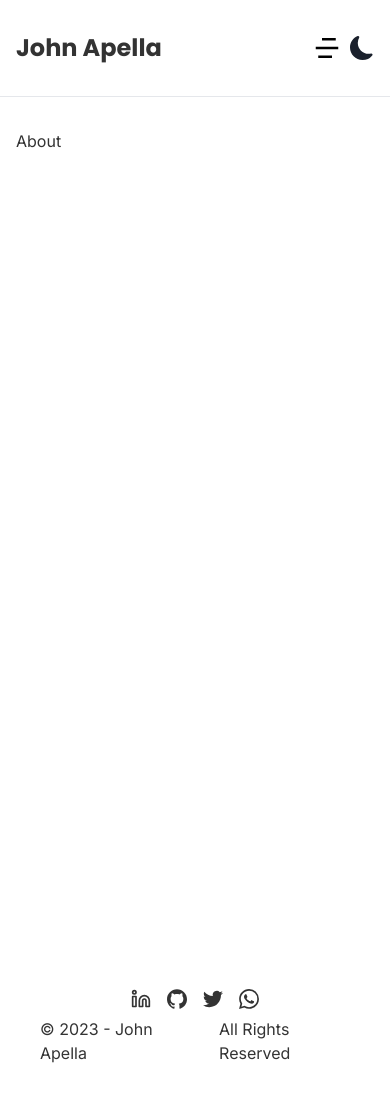
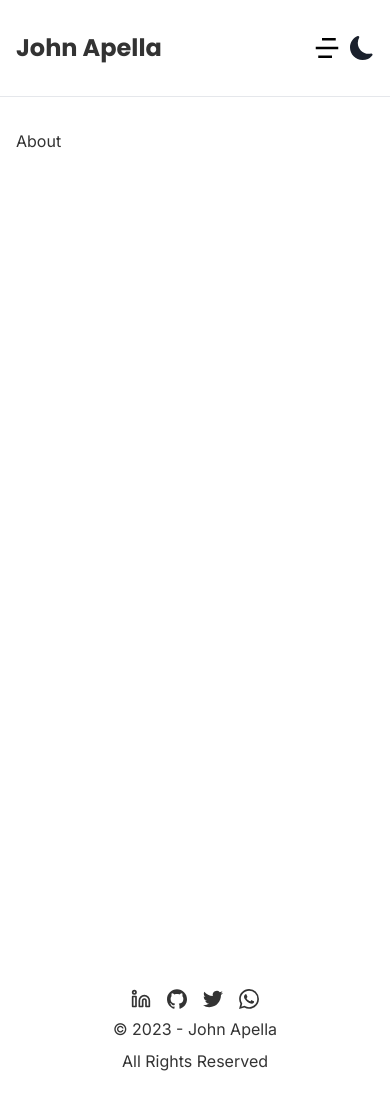
Before and after one commit to apella1/next-portfolio, a Next.js app: page /about in a window 390 px wide. Built offline with nearby package versions, Linux system fonts and the light colour scheme.

Commit message:
Implement footer mobile layout

```diff
--- a/components/Footer.tsx
+++ b/components/Footer.tsx
@@ -5,7 +5,7 @@ const thisYear: string = new Date().getFullYear().toString();
 
 const Footer = () => {
   return (
-    <footer className="flex flex-col lg:flex-row lg:justify-between p-4 pt-8 m-4 px-4 md:px-16 lg:px-28 2xl:px-52">
+    <footer className="flex flex-col space-y-2 lg:space-y-0 lg:flex-row lg:justify-between p-4 pt-8 m-4 px-4 md:px-16 lg:px-28 2xl:px-52">
       <div className="flex items-center justify-center space-x-4 md:space-x-6">
         <a
           href="https://linkedin.com/in/johnapella"
@@ -36,9 +36,9 @@ const Footer = () => {
           <SiWhatsapp />
         </a>
       </div>
-      <div className="flex items-center space-x-4">
-        <p className="self-center p-2">&copy; {thisYear} - John Apella</p>
-        <p className="self-center p-2">All Rights Reserved</p>
+      <div className="flex flex-col space-y-2 lg:space-y-0 lg:flex-row lg:items-center lg:space-x-4">
+        <p className="self-center lg:p-2">&copy; {thisYear} - John Apella</p>
+        <p className="self-center lg:p-2">All Rights Reserved</p>
       </div>
     </footer>
   );
--- a/components/home/HomeHeader.tsx
+++ b/components/home/HomeHeader.tsx
@@ -1,8 +1,8 @@
 const HomeHeader = () => {
   return (
-    <div className="px-4 sm:px-16 lg:px-28 2xl:px-52 py-8 h-screen">
-      HomeHeader
-    </div>
+    <section className="px-4 sm:px-16 lg:px-28 2xl:px-52 py-8 h-screen">
+
+    </section>
   );
 };
 
```
